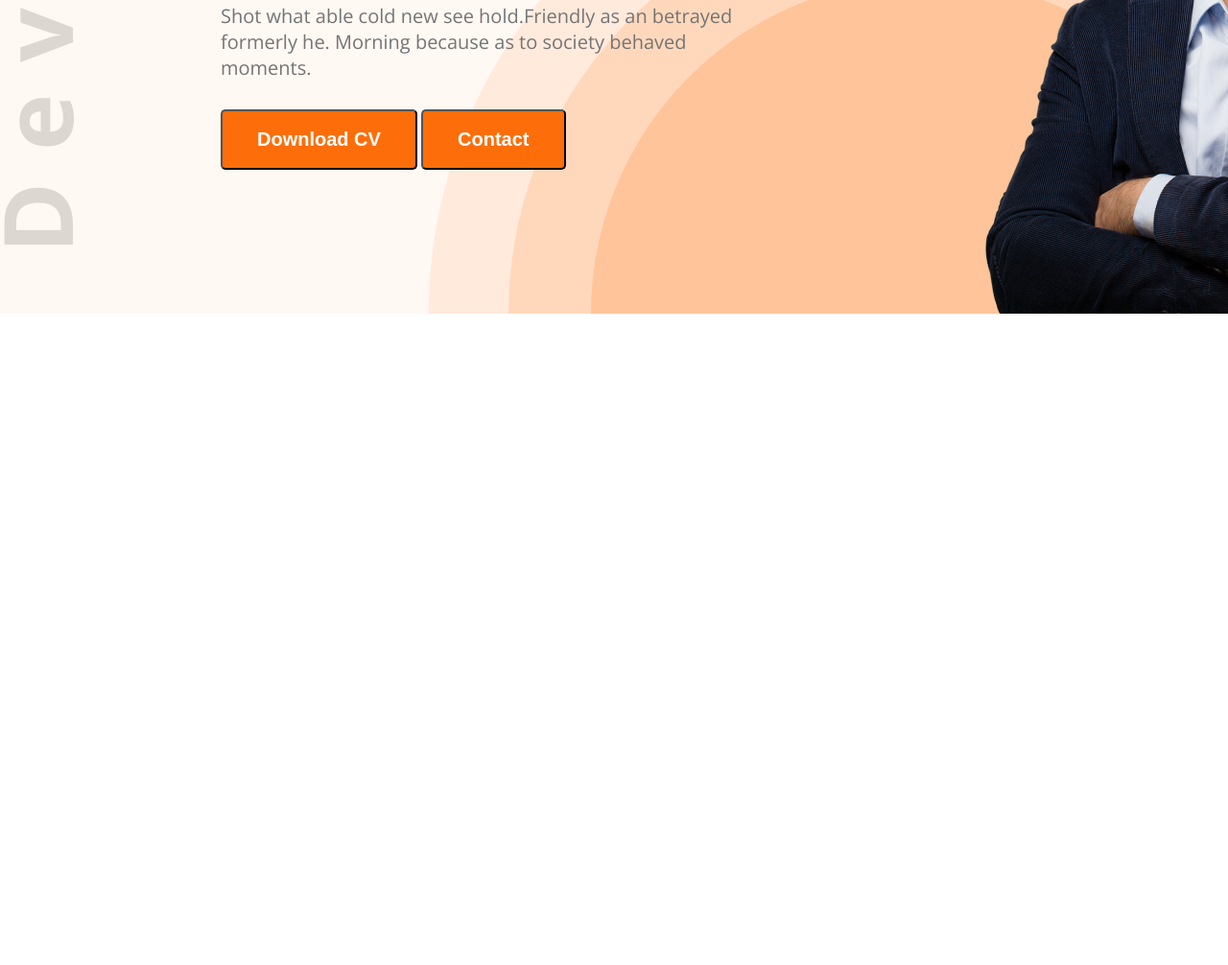
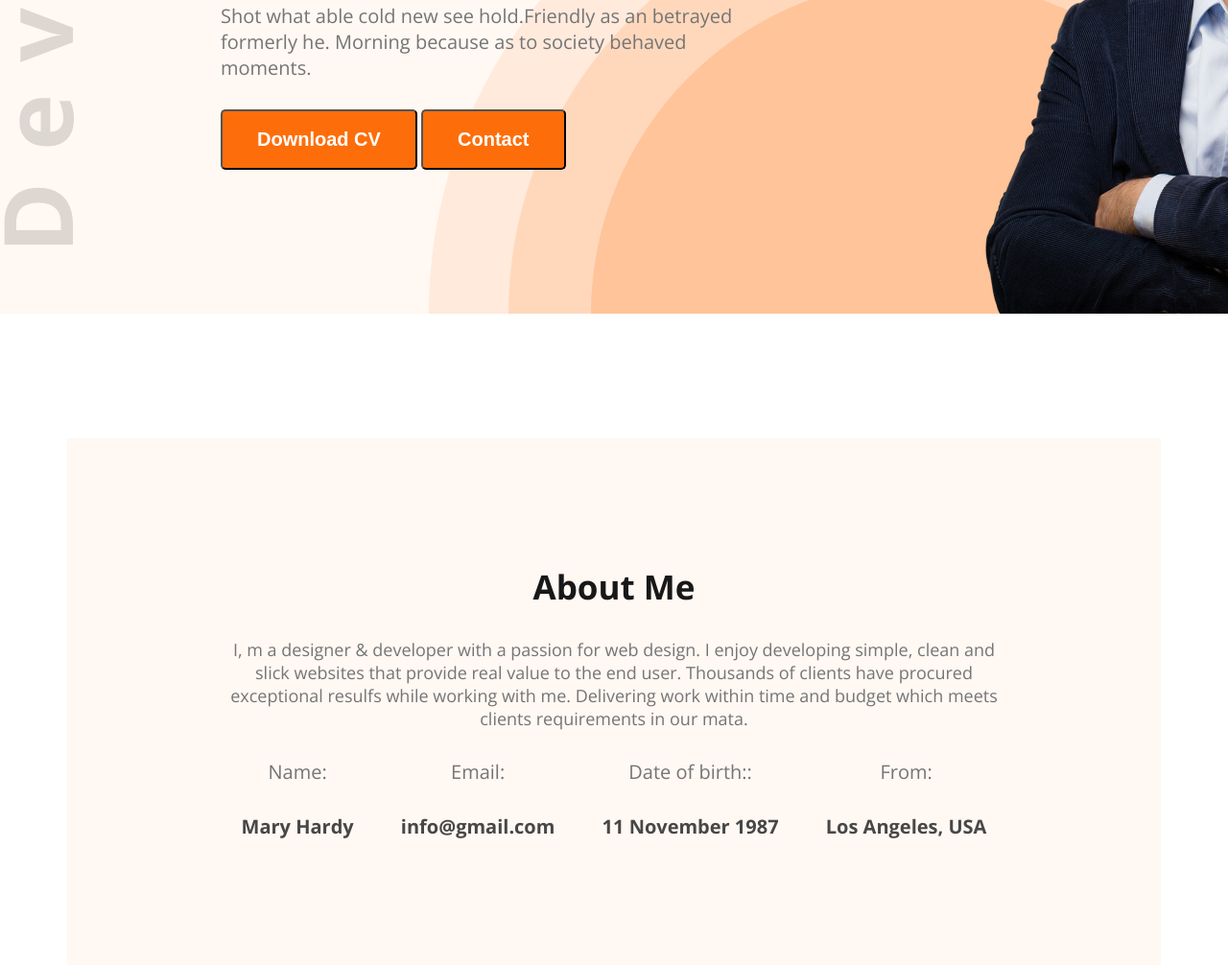
Before and after one commit to Tajvir007/Web-Development, a plain HTML site: page Milestone 1/Module-5-Portfolio/index.html in a window 1280 px wide. Shown: the part 508-1514 px from the top of the page at 96% size. Before the commit the page ends 835 px from the top, so only its background shows below. Drawn offline with nearby package versions, Linux system fonts and the light colour scheme.

Commit message:
portfolio's about sections added

```diff
--- a/Milestone 1/Module-5-Portfolio/index.html
+++ b/Milestone 1/Module-5-Portfolio/index.html
@@ -41,13 +41,48 @@
             <button class="btn">Download CV</button>
             <button class="btn">Contact</button>
           </div>
-
         </div>
 
         <div class="banner-image">
-            <img src="images/hardy.png" alt="">
+          <img src="images/hardy.png" alt="" />
         </div>
       </section>
     </header>
+
+    <section id="about">
+      <div class="about-container">
+
+        <div class="section-heading">
+          <h2>About Me</h2>
+          <p>
+            I, m a designer & developer with a passion for web design. I enjoy
+            developing simple, clean and slick websites that provide real value
+            to the end user. Thousands of clients have procured exceptional
+            resulfs while working with me. Delivering work within time and
+            budget which meets clients requirements in our mata.
+          </p>
+        </div>
+
+        <div class="about-info">
+            <div class="info-card">
+                <p>Name:</p>
+                <h4>Mary Hardy</h4>
+            </div>
+            <div class="info-card">
+                <p>Email:</p>
+                <h4>info@gmail.com</h4>
+            </div>
+            <div class="info-card">
+                <p>Date of birth::</p>
+                <h4>11 November 1987</h4>
+            </div>
+            <div class="info-card">
+                <p>From:</p>
+                <h4>Los Angeles, USA</h4>
+            </div>
+        </div>
+
+      </div>
+    </section>
   </body>
 </html>
--- a/Milestone 1/Module-5-Portfolio/styles/portfolio.css
+++ b/Milestone 1/Module-5-Portfolio/styles/portfolio.css
@@ -104,3 +104,49 @@ nav ul a{
     width: 584px;
     vertical-align: middle;
 }
+
+
+
+
+/* About Section */
+
+#about{
+    width: 1140px;
+    /* border: 1px solid red; */
+    background-color: #FFF8F3;
+    margin: 0 auto;
+    margin-top: 130px;
+}
+
+
+#about .about-container{
+    padding: 131px 157px;
+    text-align: center;
+}
+
+#about .about-container h2{
+    font-size: 35px;
+    font-weight: bold;
+    color: #181818;
+    margin-bottom: 30px;
+}
+#about .about-container p{
+    font-size: 18px;
+    font-weight: regular;
+    color: #757575;
+    margin-bottom: 30px;
+}
+
+#about .about-container .about-info{
+    display: flex;
+    justify-content: space-around;
+}
+#about .about-container .about-info p{
+    font-size: 20px;
+    font-weight: regular;
+}
+#about .about-container .about-info h4{
+    font-size: 20px;
+    font-weight: bold;
+    color: #474747;
+}
```
